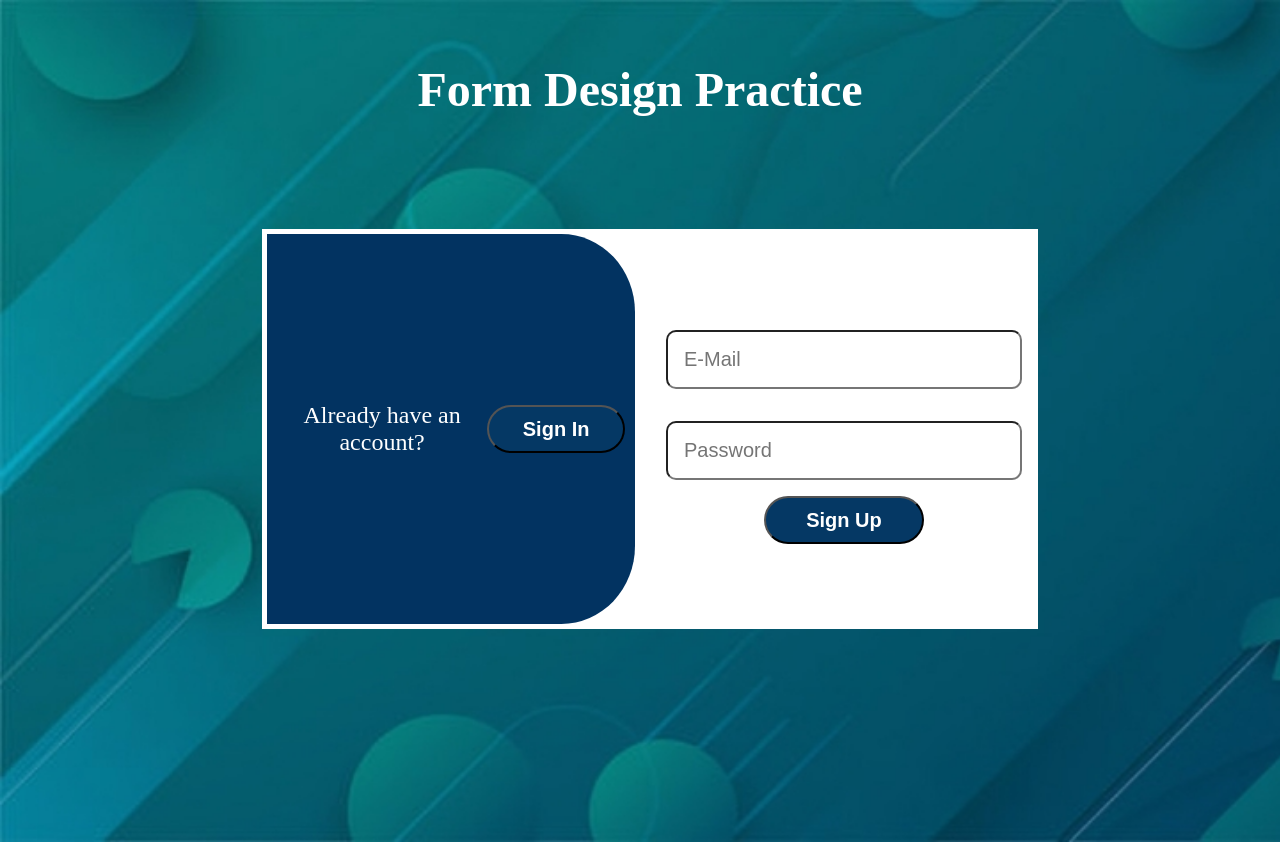
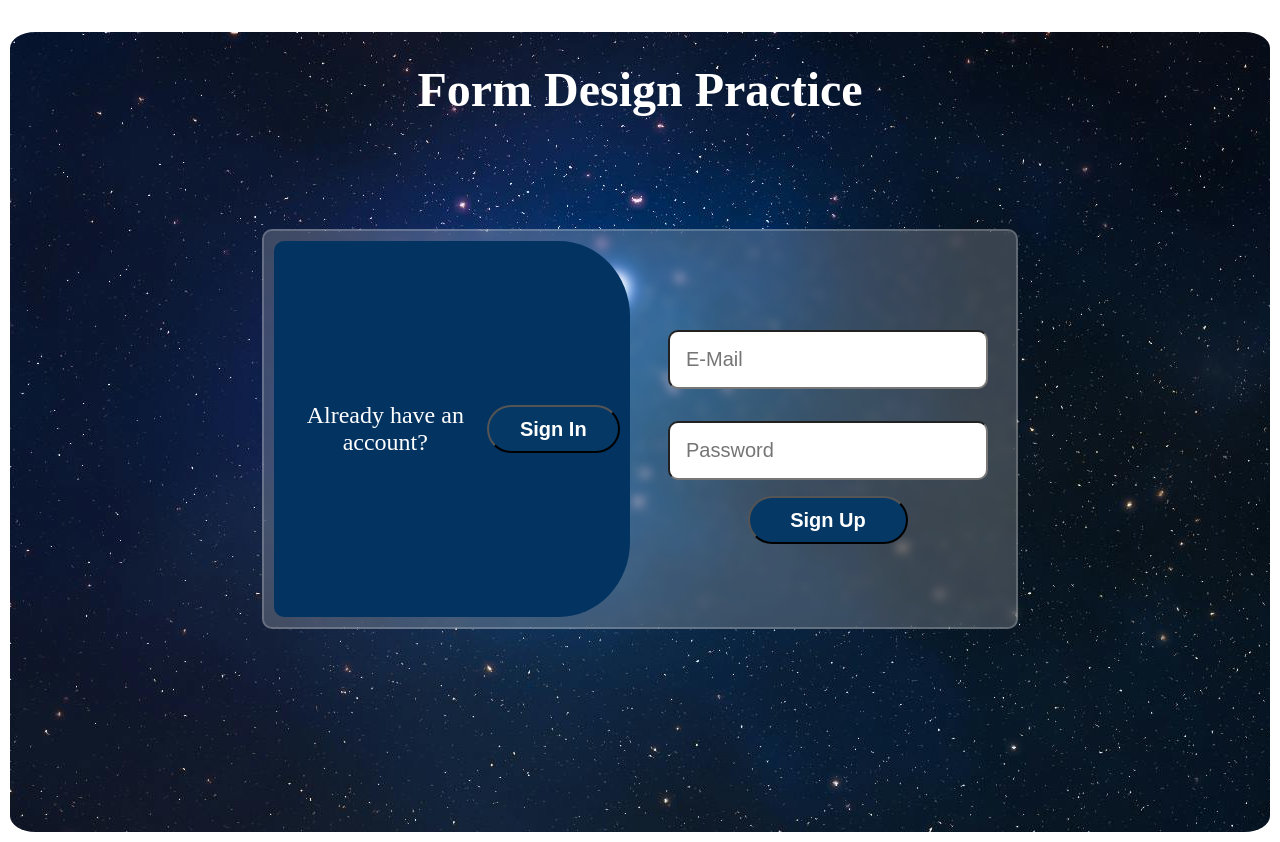
Before and after one commit to jemish123/CSS_Learning, a plain HTML site: page Form_Designs_CSS/index.html in a window 1280 px wide. Drawn offline with Linux system fonts and the light colour scheme.

Commit message:
[UPD] : Updated code which has glass effect.

```diff
--- a/Form_Designs_CSS/assets/css/style.css
+++ b/Form_Designs_CSS/assets/css/style.css
@@ -1,10 +1,11 @@
+* {
+    box-sizing: border-box;
+}
+
 body {
     margin: 0;
     padding: 0;
-    background: url(../img/background.png);
-    filter: blur(20);
-    background-repeat: no-repeat;
-    background-size: cover;
+    height: 100%;
 }
 
 .container {
@@ -14,6 +15,8 @@ body {
     border-radius: 2%;
     text-align: center;
     position: relative;
+
+    background: url('../img/start-bg.jpg');
 }
 
 .title {
@@ -30,6 +33,13 @@ body {
     top: 10%;
     left: 50%;
     transform: translateX(-50%);
+
+    border-radius: 10px;
+    border: 2px solid rgb(255, 255, 255, 0.2);
+
+    background: rgba(255, 255, 255, 0.2);
+    backdrop-filter: blur(5px);
+    -webkit-backdrop-filter: blur(5px);
 }
 
 .cover {
@@ -40,11 +50,12 @@ body {
 }
 
 #cover {
-    margin:5px;
+    margin: 10px;
     top: 0%;
-    height: calc(100% - 10px);
-    width: calc(50% - 10px);
+    height: calc(100% - 20px);
+    width: calc(50% - 20px);
     transition: 1s ease-in-out;
+    border-radius: 10px;
 }
 
 .cover-content {
@@ -59,6 +70,7 @@ body {
     display: flex;
     justify-content: center;
     align-items: center;
+    display: flex;
     /* z-index: 2; */
 }
 
@@ -69,7 +81,8 @@ body {
 .form {
     width: 100%;
     height: 100%;
-    background: red;
+    display: flex;
+    flex-direction: column;
 }
 
 #login-form,#register-form{
@@ -121,7 +134,6 @@ body {
 }
 
 #login, #registration {
-    background: white;
     display: flex;
     justify-content: center;
     align-items: center;
--- a/Form_Designs_CSS/assets/js/script.js
+++ b/Form_Designs_CSS/assets/js/script.js
@@ -3,6 +3,7 @@ const cover = document.getElementById("cover");
 document.addEventListener("DOMContentLoaded", () => {
     const styleToAdd = {
         left : '0%',
+        borderRadius: '10px',
         borderTopRightRadius : '20%',
         borderBottomRightRadius : '20%'
     };
```
Also changed, not shown: Form_Designs_CSS/index.html (+1 -0 lines), Form_Designs_CSS/assets/img/background.webp (added), Form_Designs_CSS/assets/img/start-bg.jpg (added).
